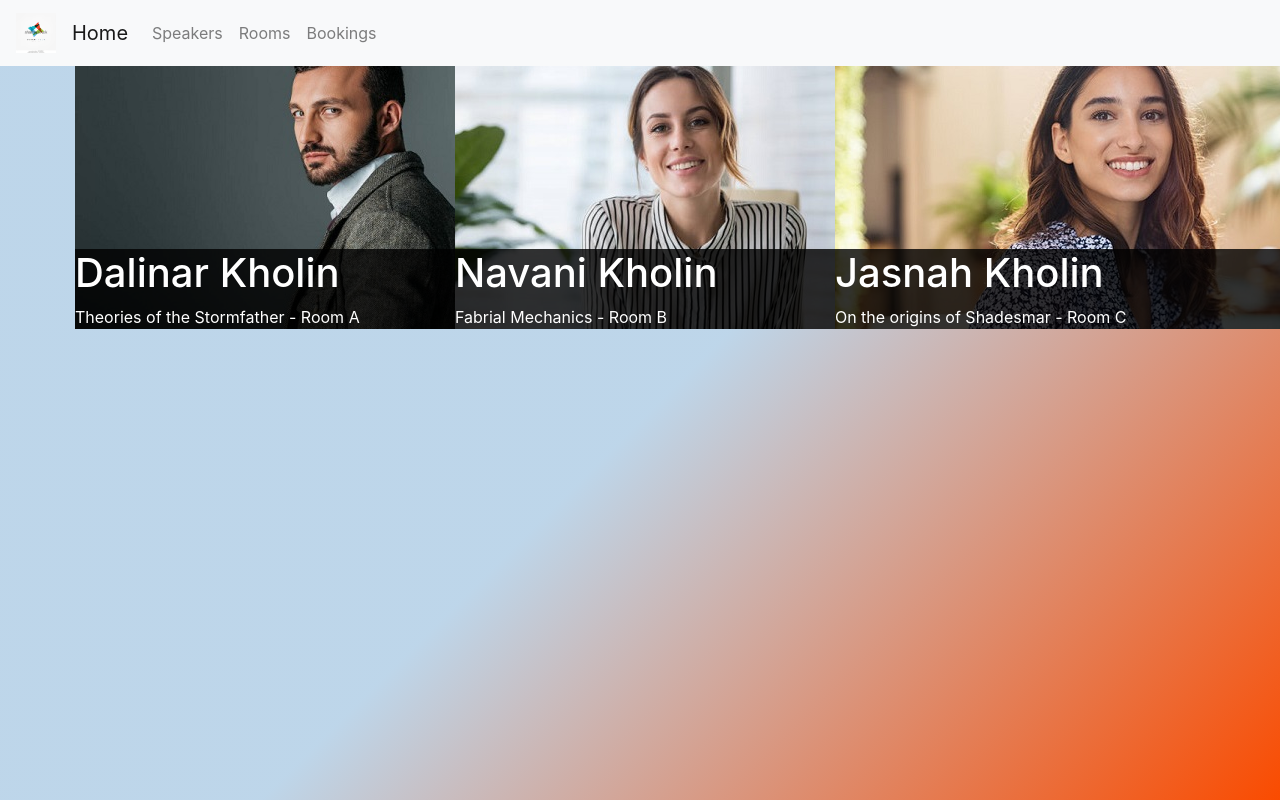
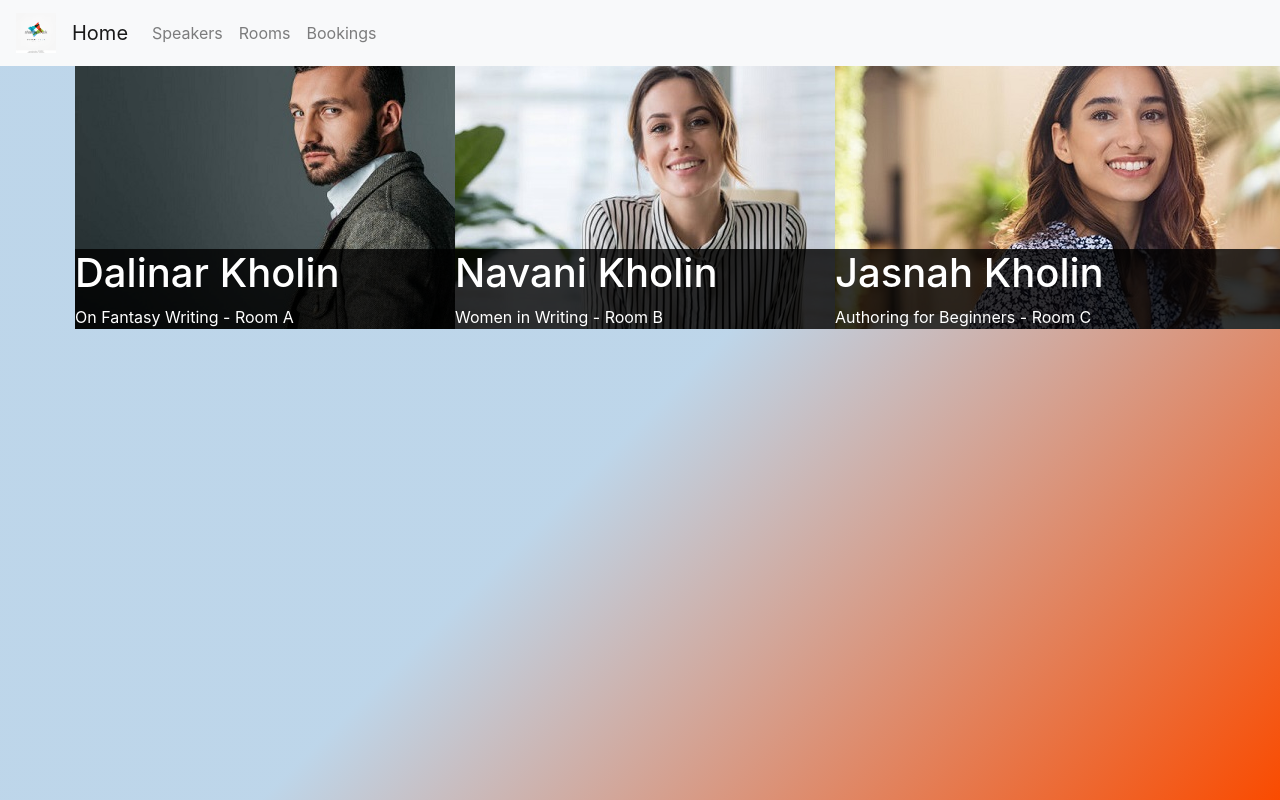
Before and after one commit to ChrisCGalbraith/IT_CW2, a React (Create React App) app: page /speakers in a window 1280 px wide. Built offline with nearby package versions, Linux system fonts and the light colour scheme.

Commit message:
Changed speakers topics

```diff
--- a/src/components/speakers.component.js
+++ b/src/components/speakers.component.js
@@ -18,7 +18,7 @@ export default class Speaker extends Component {
                 <img src="Speaker1.jpg" alt="Speaker 1" />
                 <div class="content">
               <h1>Dalinar Kholin</h1>
-              <p>Theories of the Stormfather - Room A</p>
+              <p>On Fantasy Writing - Room A</p>
                 </div>
               </div>
             </div>
@@ -28,7 +28,7 @@ export default class Speaker extends Component {
                 <img src="Speaker2.jpg" alt="Speaker 2" />
                 <div class="content">
               <h1>Navani Kholin</h1>
-              <p>Fabrial Mechanics - Room B</p>
+              <p>Women in Writing - Room B</p>
                 </div>
               </div>
             </div>
@@ -38,7 +38,7 @@ export default class Speaker extends Component {
                 <img src="Speaker3.jpg" alt="Speaker 3" />
                 <div class="content">
               <h1>Jasnah Kholin</h1>
-              <p>On the origins of Shadesmar - Room C</p>
+              <p>Authoring for Beginners - Room C</p>
                 </div>
               </div>
             </div>
```
